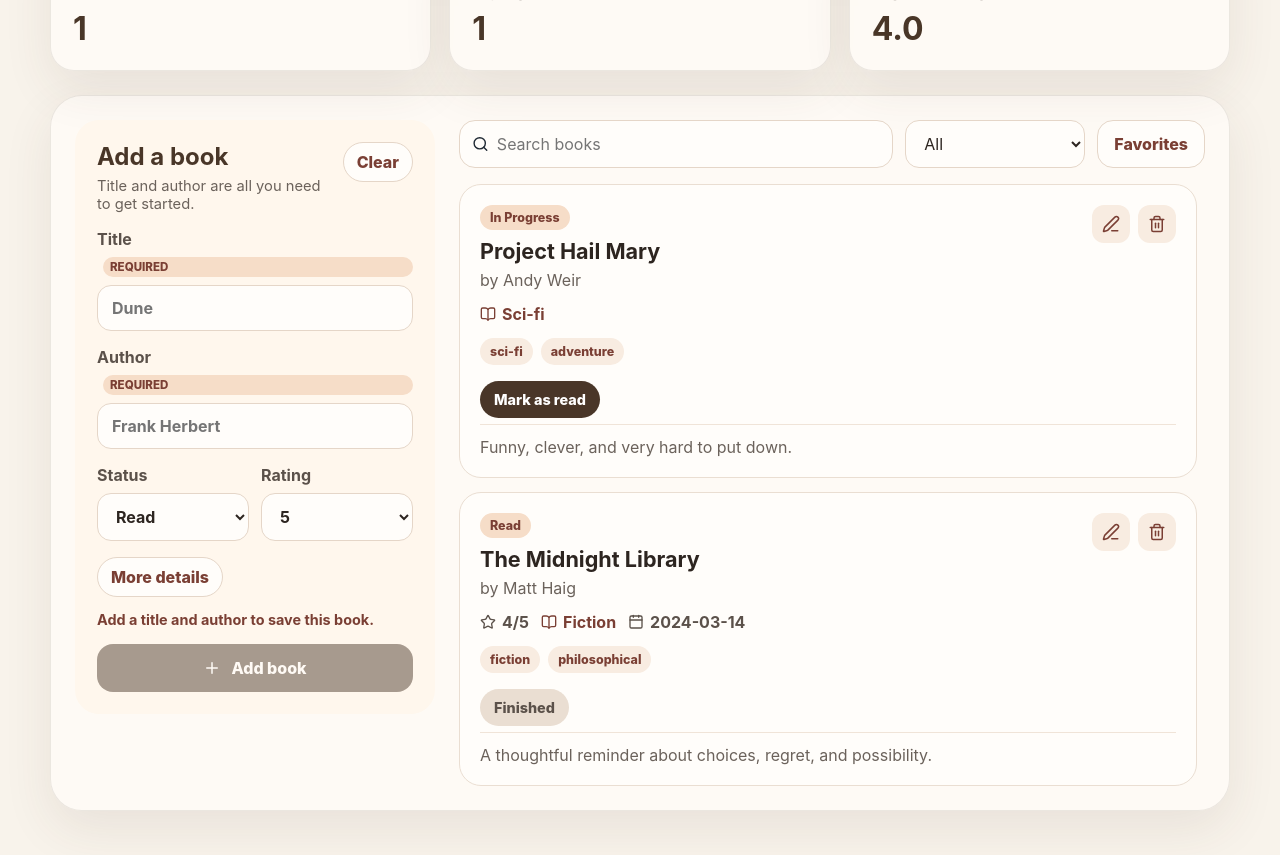
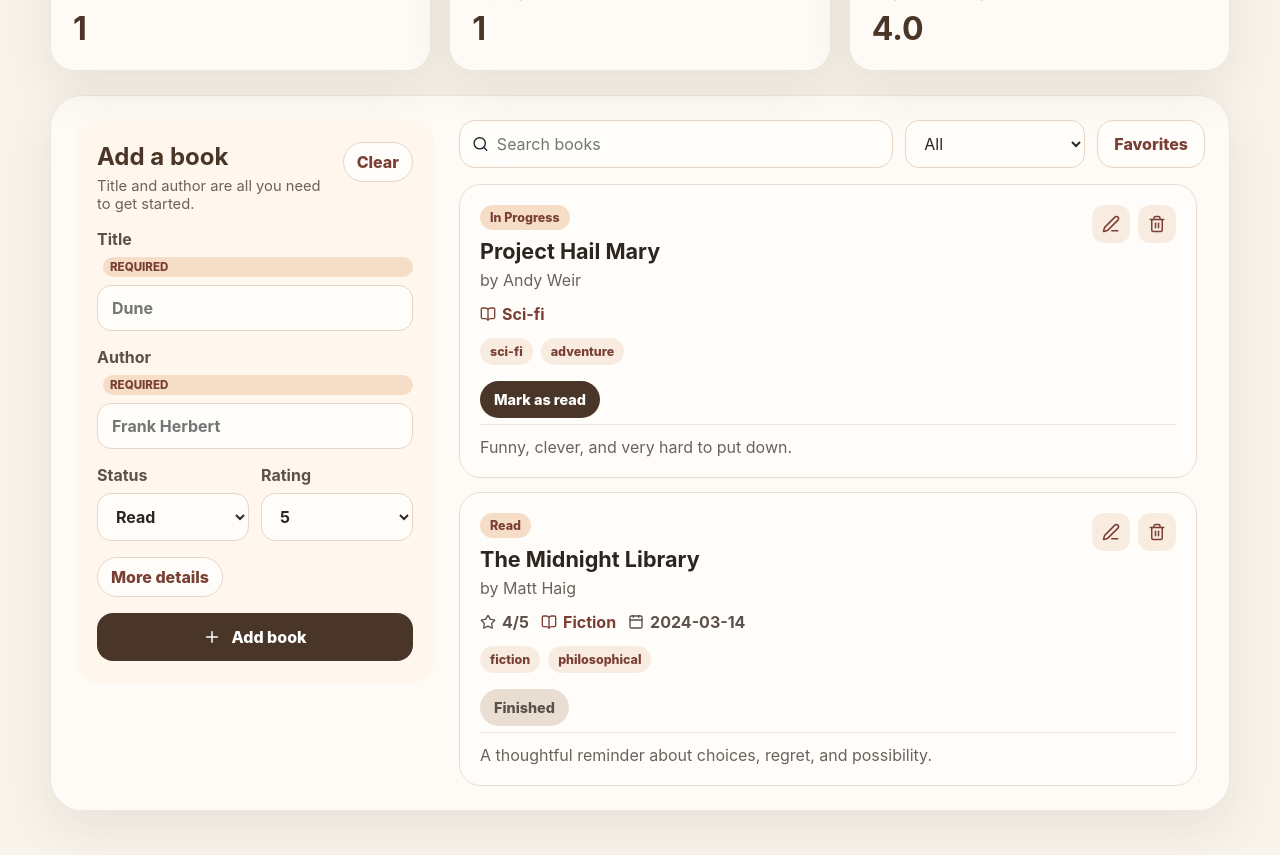
Before and after one commit to samtran7153-glitch/Book-log, a React (Vite) app: page / in a window 1280 px wide. Shown: the part 400-1255 px from the top of the page. Built offline with nearby package versions, Linux system fonts and the light colour scheme.

Commit message:
Add validation feedback on submit attempt instead of disabling button

```diff
--- a/src/main.jsx
+++ b/src/main.jsx
@@ -118,6 +118,7 @@ function App() {
   const [ratingBookId, setRatingBookId] = useState(null);
   const [form, setForm] = useState(defaultForm);
   const [showMoreDetails, setShowMoreDetails] = useState(false);
+  const [addAttempted, setAddAttempted] = useState(false);
 
   useEffect(() => {
     localStorage.setItem(STORAGE_KEY, JSON.stringify(books));
@@ -278,6 +279,7 @@ function App() {
     event.preventDefault();
 
     if (!form.title.trim() || !form.author.trim()) {
+      setAddAttempted(true);
       return;
     }
 
@@ -306,11 +308,13 @@ function App() {
       dateFinished: current.status === 'Read' ? todayDate() : '',
     }));
     setShowMoreDetails(false);
+    setAddAttempted(false);
   }
 
   function clearForm() {
     setForm(defaultForm);
     setShowMoreDetails(false);
+    setAddAttempted(false);
   }
 
   function deleteBook(id) {
@@ -420,7 +424,7 @@ function App() {
       </section>
 
       <section className="panel layout-grid">
-        <form className="book-form" onSubmit={addBook}>
+        <form className="book-form" onSubmit={addBook} noValidate>
           <div className="form-heading">
             <div>
               <h2>Add a book</h2>
@@ -434,12 +438,11 @@ function App() {
               value={form.title}
               onChange={(event) => updateForm('title', event.target.value)}
               placeholder="Dune"
-              required
             />
           </label>
           <label>
             Author <span className="required-label">required</span>
-            <input value={form.author} onChange={(event) => updateForm('author', event.target.value)} placeholder="Frank Herbert" required />
+            <input value={form.author} onChange={(event) => updateForm('author', event.target.value)} placeholder="Frank Herbert" />
             {!!authorSuggestions.length && (
               <div className="suggestion-list">
                 {authorSuggestions.map((author) => (
@@ -522,8 +525,8 @@ function App() {
               </label>
             </div>
           )}
-          {!canAddBook && <p className="form-helper">Add a title and author to save this book.</p>}
-          <button disabled={!canAddBook} type="submit"><Plus size={18} /> Add book</button>
+          {addAttempted && !canAddBook && <p className="form-helper">Add a title and author to save this book.</p>}
+          <button type="submit"><Plus size={18} /> Add book</button>
         </form>
 
         <div className="book-list-area">
--- a/src/styles.css
+++ b/src/styles.css
@@ -271,11 +271,6 @@ textarea {
   color: #fff;
   background: #493628;
   font-weight: 800;
-}
-
-.book-form button[type='submit']:disabled {
-  opacity: 0.48;
-  cursor: not-allowed;
 }
 
 .favorite-button {
```
